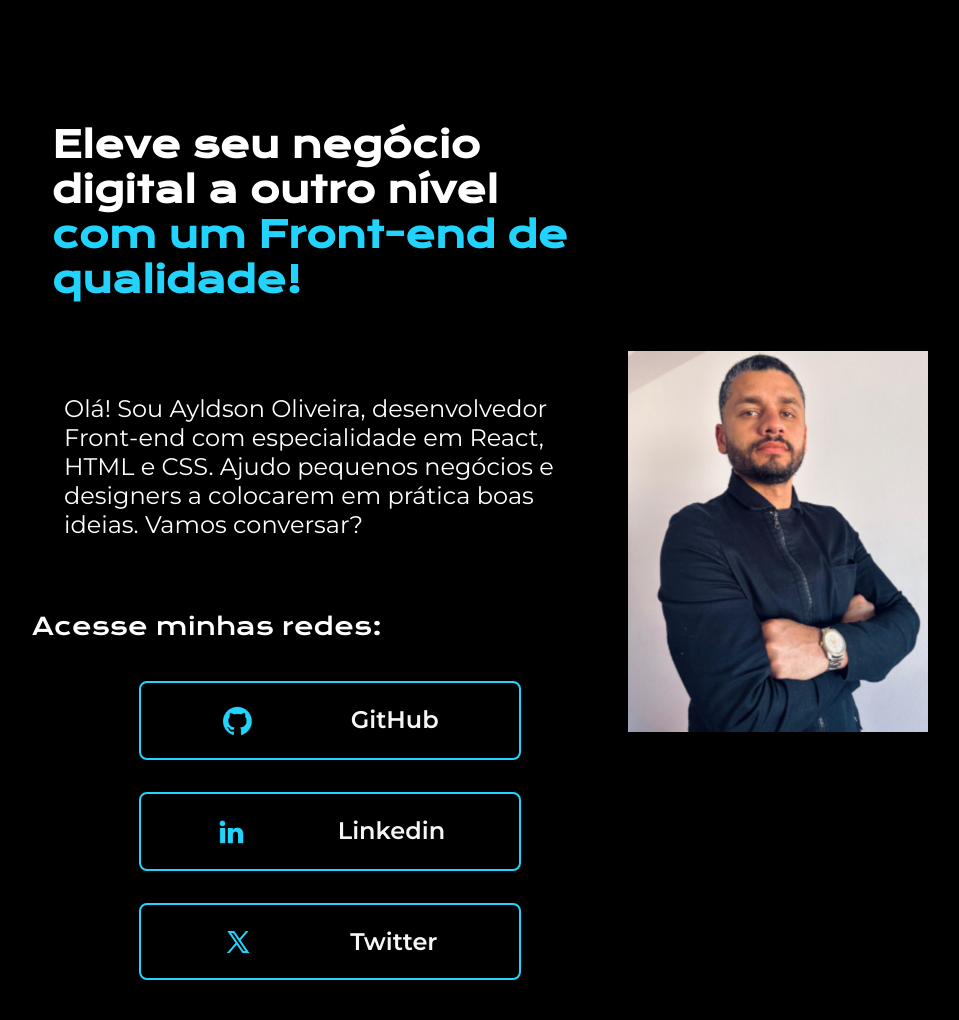
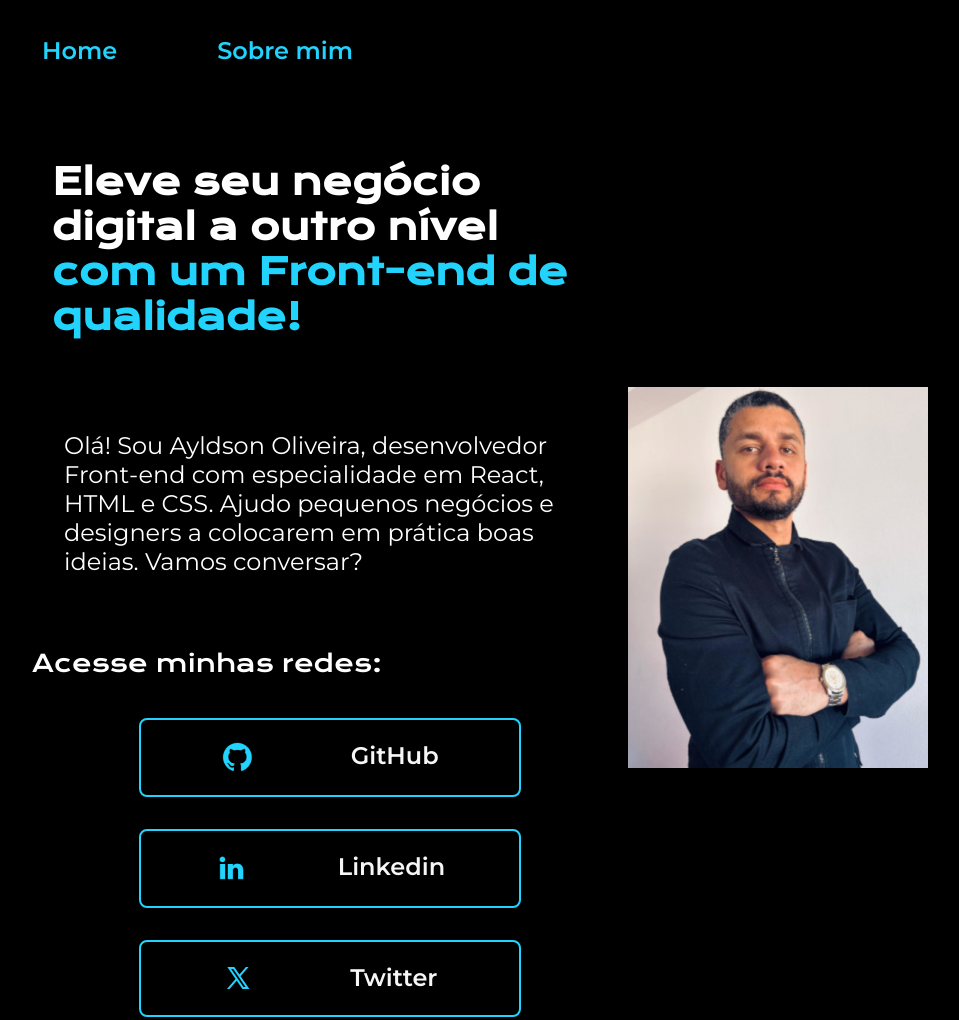
Before and after one commit to AyldsonOliveira/projeto-portifolio, a plain HTML site: page index.html in a window 1280 px wide. Shown: the top 1020 px of the page, without its empty margins (160-1119 px from the left). Drawn offline with nearby package versions, Linux system fonts and the light colour scheme.

Commit message:
exercício alura cabeçalho header

```diff
--- a/index.html
+++ b/index.html
@@ -7,8 +7,11 @@
     <link rel="stylesheet" href="style.css">
 </head>
 <body>
-    <header>
-
+    <header class="cabecalho">
+         <nav class="cabecalho__menu">
+            <a class="cabecalho__menu__link" href="">Home</a>
+            <a class="cabecalho__menu__link" href="">Sobre mim</a>
+         </nav>
     </header>
     <main class="apresentacao">
         <section class="apresentacao__conteudo">
--- a/style.css
+++ b/style.css
@@ -10,7 +10,24 @@
     box-sizing: border-box;
     background-color: black;
     color: white;
-        }
+}
+
+.cabecalho {
+    padding: 2% 0% 0% 15%;
+}
+
+.cabecalho__menu {
+    display: flex;
+    gap: 80px;
+}
+
+.cabecalho__menu__link {
+    font-family: "Montserrat", sans-serif;
+    font-size: 24px;
+    font-weight: 600;
+    color: #22d4fd;
+}
+
 
 h1 {
    padding: 20px;
@@ -34,7 +51,7 @@ p {
 }
 
 .apresentacao {
-    margin: 8% 15%;
+    margin: 5% 15%;
     display: flex;
     align-items: center;
     justify-content: space-between;
```
